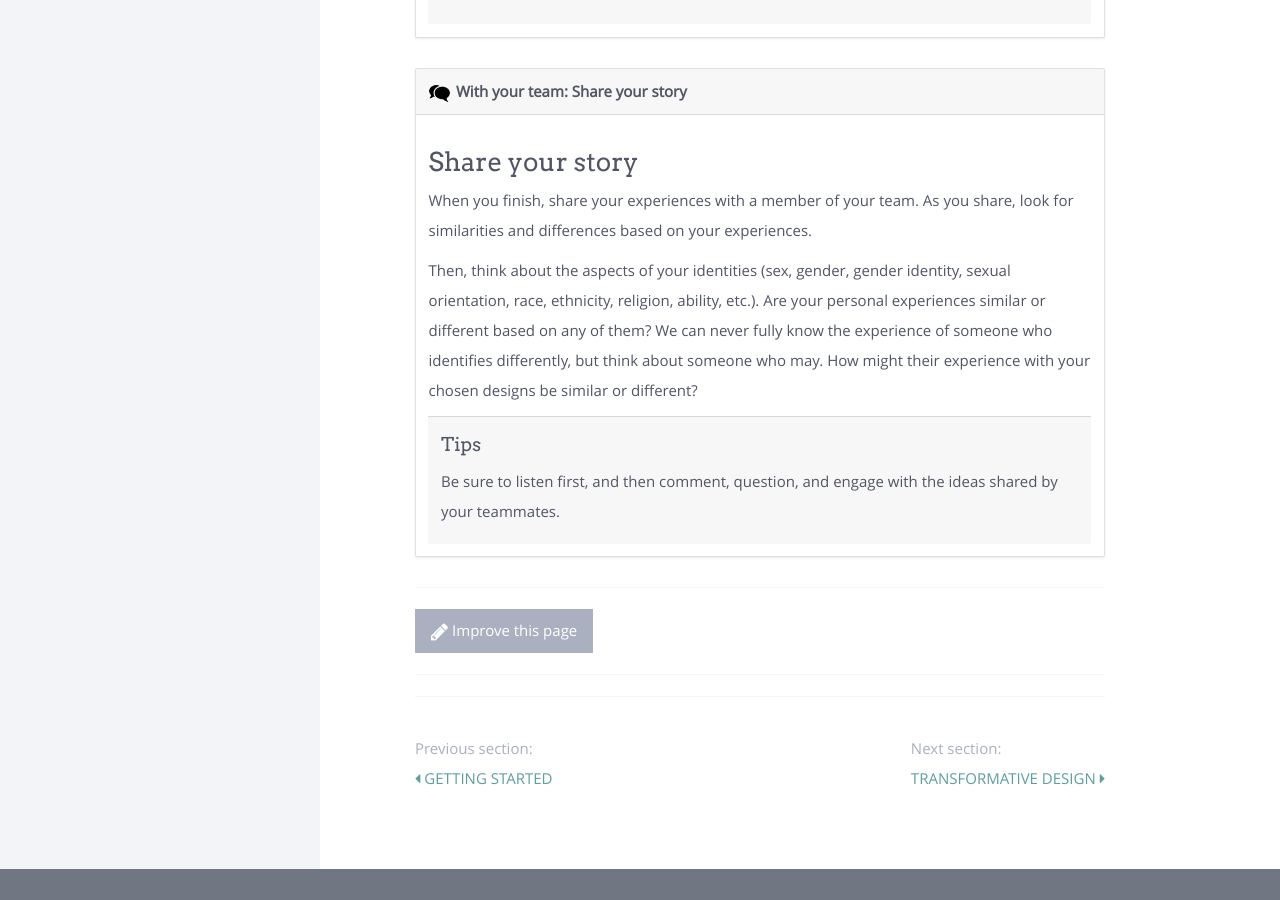
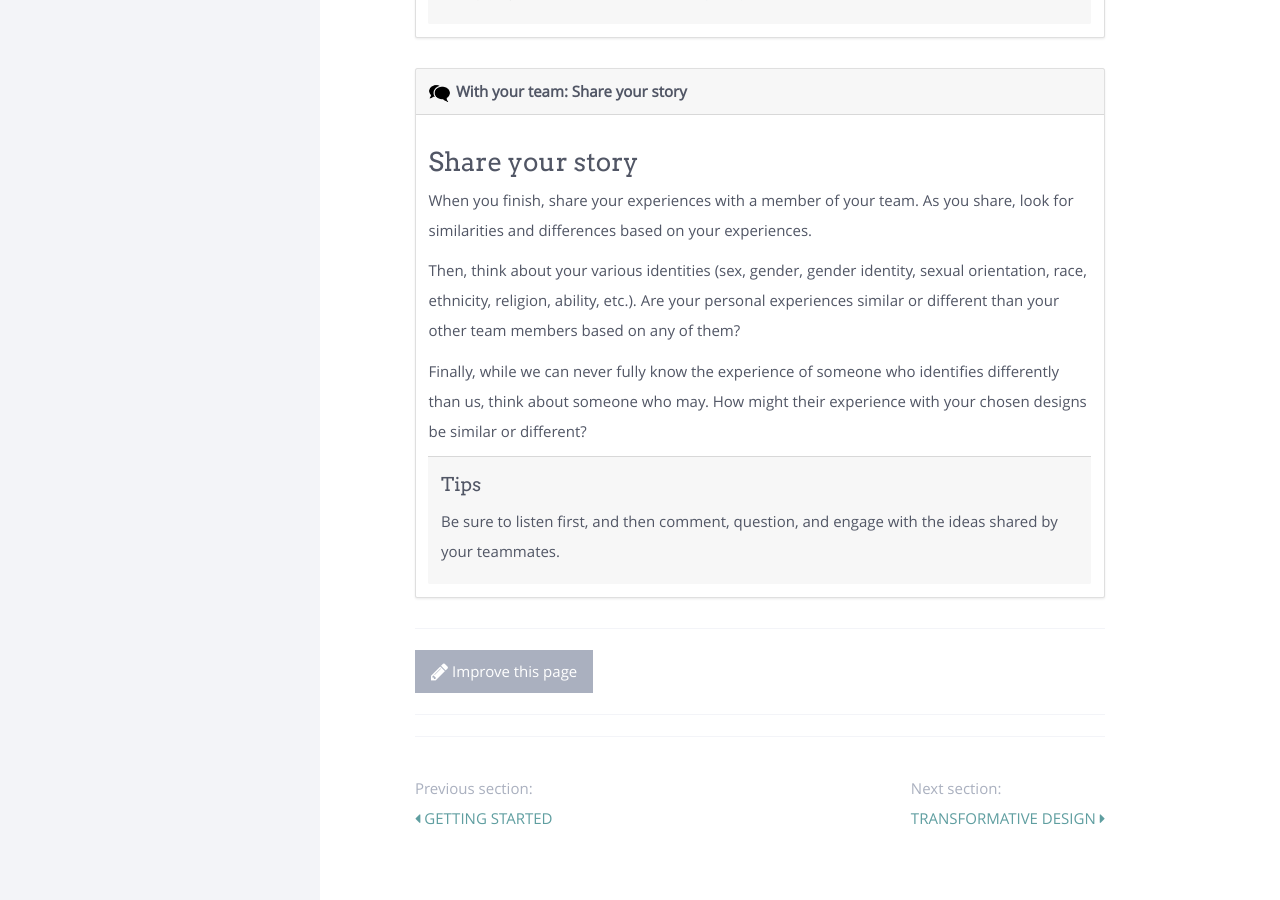
Before and after one commit to ucsdlib/foundations, a Jekyll site: the page built from modules/start/_posts/2000-01-03-design-reflections.html, in a window 1280 px wide and 900 px high, scrolled down 1380 px. Built offline with Jekyll 4.4.1, drawn with Linux system fonts in a browser that asks for light colours; nearby versions of some CDN libraries.

Commit message:
Update 2000-01-03-design-reflections.html

```diff
--- a/modules/start/_posts/2000-01-03-design-reflections.html
+++ b/modules/start/_posts/2000-01-03-design-reflections.html
@@ -52,7 +52,8 @@
   <div class="card-body">
     <h3 class="card-title">Share your story</h3>
     <p class="card-text">When you finish, share your experiences with a member of your team. As you share, look for similarities and differences based on your experiences.</p>
-	<p class="card-text">Then, think about the aspects of your identities (sex, gender, gender identity, sexual orientation, race, ethnicity, religion, ability, etc.). Are your personal experiences similar or different based on any of them? We can never fully know the experience of someone who identifies differently, but think about someone who may. How might their experience with your chosen designs be similar or different?</p>
+	<p class="card-text">Then, think about your various identities (sex, gender, gender identity, sexual orientation, race, ethnicity, religion, ability, etc.). Are your personal experiences similar or different than your other team members based on any of them? </p>
+	<p class="card-text">Finally, while we can never fully know the experience of someone who identifies differently than us, think about someone who may. How might their experience with your chosen designs be similar or different?</p>
     <div class="card-footer">
         <h4>Tips</h4>
         <p>Be sure to listen first, and then comment, question, and engage with the ideas shared by your teammates.</p>
```
